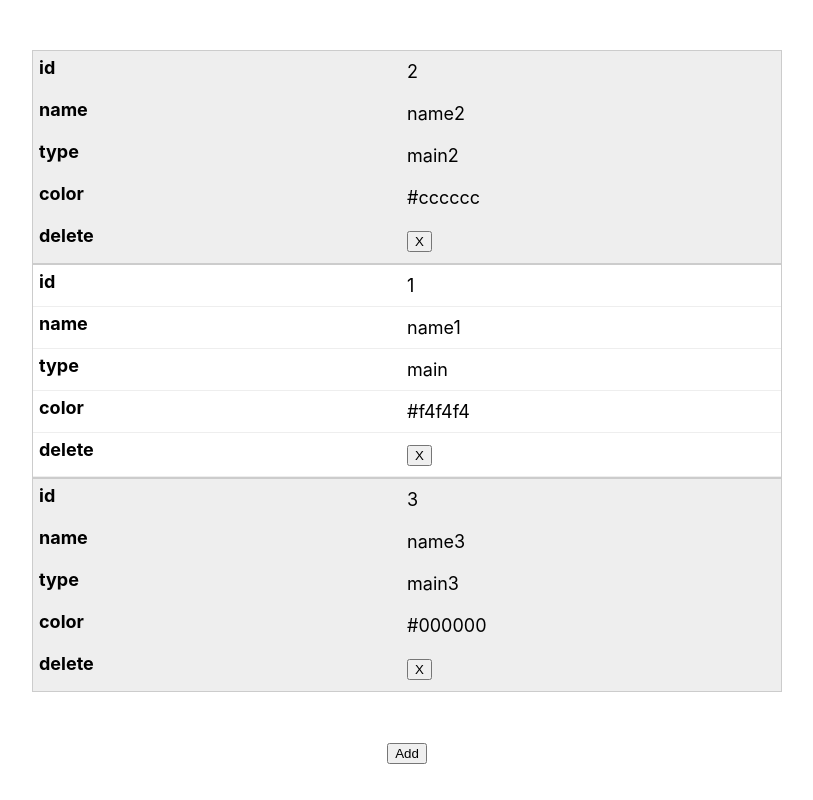
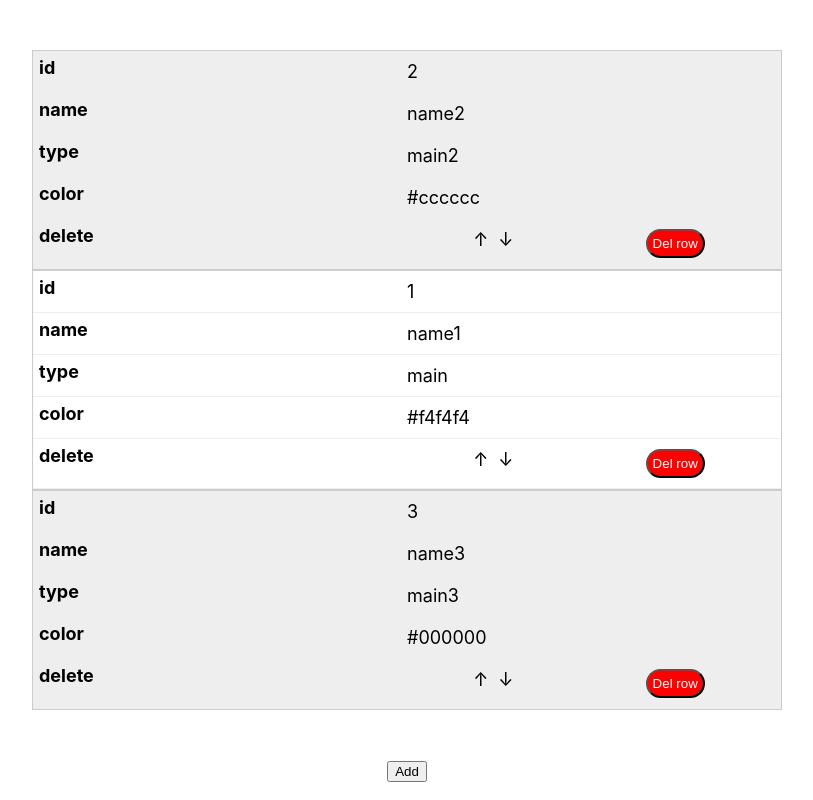
Before and after one commit to makhnev-a/react-test-table, a React (Create React App) app: page / in a window 1280 px wide. Shown: the whole page, without its empty margins (233-1046 px from the left). Built offline with nearby package versions, Linux system fonts and the light colour scheme.

Commit message:
fix arrow funcs && styles

```diff
--- a/src/App.css
+++ b/src/App.css
@@ -10,12 +10,16 @@ th {
   background: #3498db;
   color: white;
   font-weight: bold;
+  text-align: center;
+}
+
+td {
+  text-align: left;
 }
 
 td, th {
   padding: 10px;
   border: 1px solid #ccc;
-  text-align: left;
   font-size: 18px;
 }
 
--- a/src/App.tsx
+++ b/src/App.tsx
@@ -27,12 +27,50 @@ const App = () => {
     const changeRowHandler = (id: number, dataName: string, dataValue: string) => {
         setTable(table.map((tr: TableRowsType) => {
             if (tr.id === id) {
-                debugger
                 return {...tr, [dataName]: dataValue}
             }
 
             return tr;
         }));
+    };
+
+    const swap = (arr = [], start = 0, end = 0) => {
+        let result = new Map();
+
+        arr.map((_, index) => {
+            switch (index) {
+                case start:
+                    return result.set(index, arr[end]);
+                case end:
+                    return result.set(index, arr[start]);
+                default:
+                    return result.set(index, arr[index]);
+            }
+        });
+
+        return Array.from(result.values());
+    };
+
+    const tableRowDown = (index: number) => {
+        let newIndex = index + 1;
+
+        if (index === table.length - 1) {
+            table.unshift(table.pop());
+            setTable([...table]);
+        } else {
+            setTable(swap(table, index, newIndex));
+        }
+    };
+
+    const tableRowUp = (index: number) => {
+        let newIndex = index - 1;
+
+        if (newIndex < 0) {
+            table.push(table.shift());
+            setTable([...table]);
+        } else {
+            setTable(swap(table, index, newIndex));
+        }
     };
 
     return (
@@ -41,6 +79,8 @@ const App = () => {
                 table={table}
                 deleteRow={deleteRowHandler}
                 changeRow={changeRowHandler}
+                tableRowUp={tableRowUp}
+                tableRowDown={tableRowDown}
             />
             <button onClick={addRowHandler}>Add</button>
         </div>
--- a/src/components/Table.tsx
+++ b/src/components/Table.tsx
@@ -7,17 +7,22 @@ type PropsType = {
     table: Array<TableRowsType>
     deleteRow: (id: number) => void
     changeRow: (id: number, dataName: string, dataValue: string) => void
+    tableRowDown: (index: number) => void
+    tableRowUp: (index: number) => void
 };
 
-export const Table = ({table, deleteRow, changeRow}: PropsType) => {
-    const tableRows = table.map(tr =>
+export const Table = ({table, deleteRow, changeRow, tableRowDown, tableRowUp}: PropsType) => {
+    const tableRows = table.map((tr, index) =>
         <TableRow
             id={tr.id}
+            index={index}
             name={tr.name}
             type={tr.type}
             color={tr.color}
             deleteRow={deleteRow}
             changeRow={changeRow}
+            tableRowDown={tableRowDown}
+            tableRowUp={tableRowUp}
             key={tr.id}
         />
     );
@@ -31,7 +36,7 @@ export const Table = ({table, deleteRow, changeRow}: PropsType) => {
                         <th>name</th>
                         <th>type</th>
                         <th>color</th>
-                        <th>delete</th>
+                        <th>actions / delete</th>
                     </tr>
                 </thead>
                 <tbody>
--- /dev/null
+++ b/src/components/TableRow.module.css
@@ -0,0 +1,4 @@
+.filter {
+    display: flex;
+    justify-content: space-around;
+}
--- a/src/components/TableRow.tsx
+++ b/src/components/TableRow.tsx
@@ -1,5 +1,6 @@
 import React from "react";
 import {TableCell} from "./TableCell";
+import styles from './TableRow.module.css';
 
 type PropsType = {
     id: number
@@ -8,10 +9,15 @@ type PropsType = {
     color: string
     deleteRow: (id: number) => void
     changeRow: (id: number, dataName: string, dataValue: string) => void
+    tableRowDown: (index: number) => void
+    tableRowUp: (index: number) => void
+    index: number
 };
 
-export const TableRow = ({id, name, type, color, deleteRow, changeRow}: PropsType) => {
+export const TableRow = ({id, index, name, type, color, deleteRow, changeRow, tableRowDown, tableRowUp}: PropsType) => {
     const onDeleteRow = () => deleteRow(id);
+    const onUpBtnClick = () => tableRowUp(index);
+    const onDownBtnClick = () => tableRowDown(index);
 
     return (
         <>
@@ -21,7 +27,18 @@ export const TableRow = ({id, name, type, color, deleteRow, changeRow}: PropsTyp
                 <TableCell id={id} rowName={type} changeRow={changeRow} dataAttr={'type'}/>
                 <TableCell id={id} rowName={color} isColor changeRow={changeRow} dataAttr={'color'}/>
                 <td data-column={'delete'}>
-                    <button onClick={onDeleteRow}>X</button>
+                    <div style={{display: 'flex', justifyContent: 'space-around'}}>
+                        <div className={styles.filter}>
+                            <span style={{marginRight: '10px'}} onClick={onUpBtnClick}>&uarr;</span>
+                            <span onClick={onDownBtnClick}>&darr;</span>
+                        </div>
+                        <div>
+                            <button
+                                onClick={onDeleteRow}
+                                style={{backgroundColor: 'red', color: '#fff', padding: '5px', borderRadius: '20px'}}
+                            >Del row</button>
+                        </div>
+                    </div>
                 </td>
             </tr>
         </>
```
